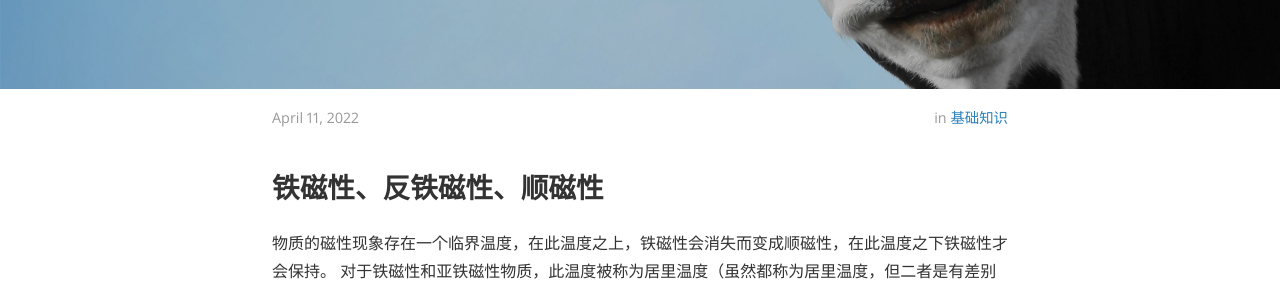
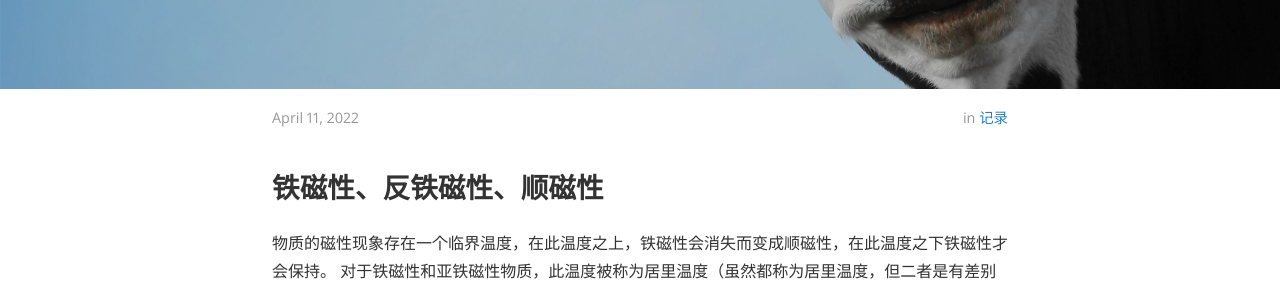
Before and after one commit to RobustGoose/biggoose.github.io, a Jekyll site: the page built from _posts/2022-04-11-Ferromagnetism.markdown, in a window 1280 px wide and 1260 px high. Shown: the part 416-706 px from the top of the window. Built offline with Jekyll 4.4.1, drawn with Linux system fonts in a browser that asks for light colours; nearby versions of some CDN libraries.

Commit message:
Update 2022-04-11-Ferromagnetism.markdown

```diff
--- a/_posts/2022-04-11-Ferromagnetism.markdown
+++ b/_posts/2022-04-11-Ferromagnetism.markdown
@@ -3,7 +3,7 @@ layout: post
 title:  "基础知识-铁磁性"
 date:   2022-4-11 08:43:59
 author: yh.Shang
-categories: 基础知识
+categories: 记录
 tags:	welcome
 cover:  "/assets/instacode.jpg"
 ---
```
